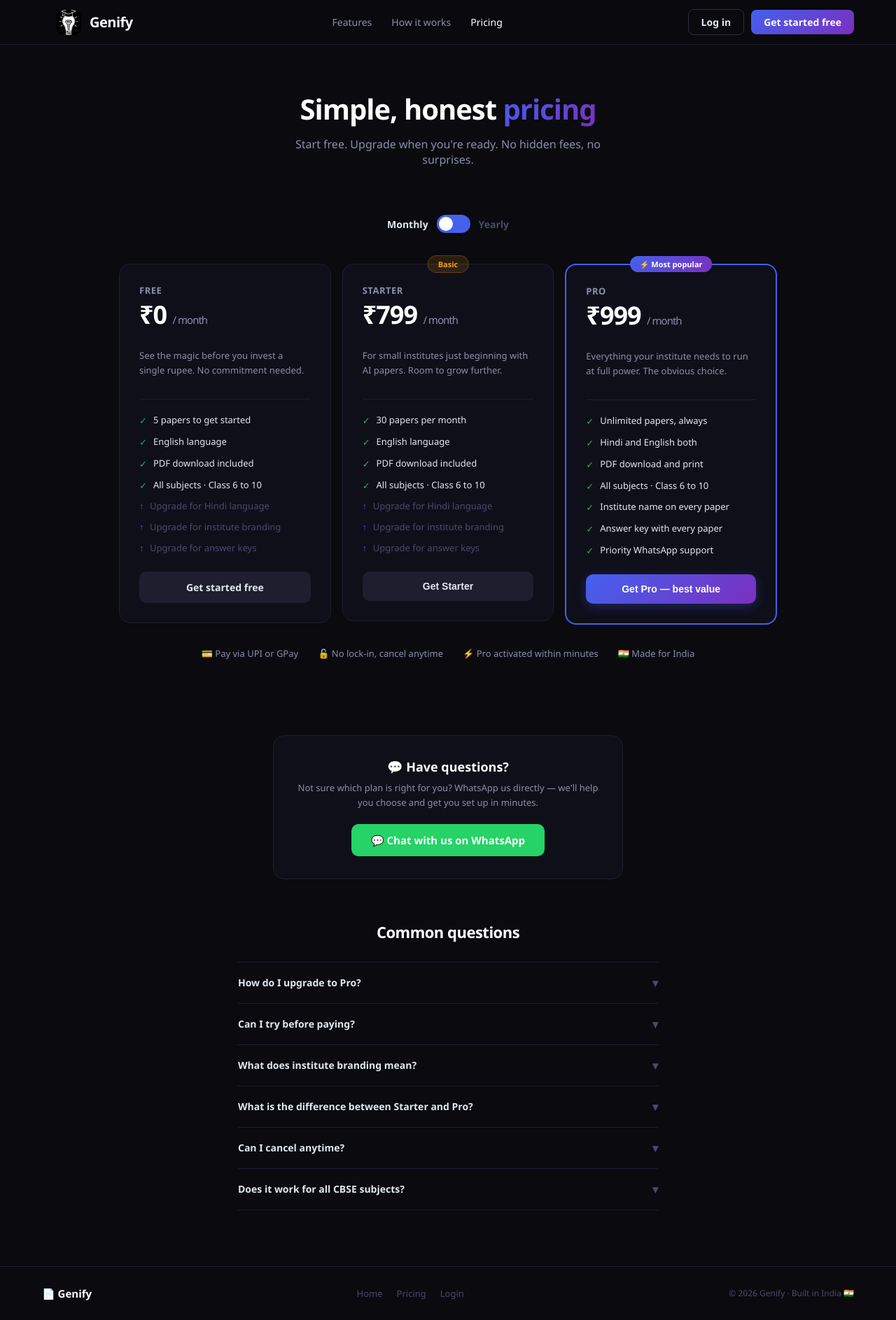
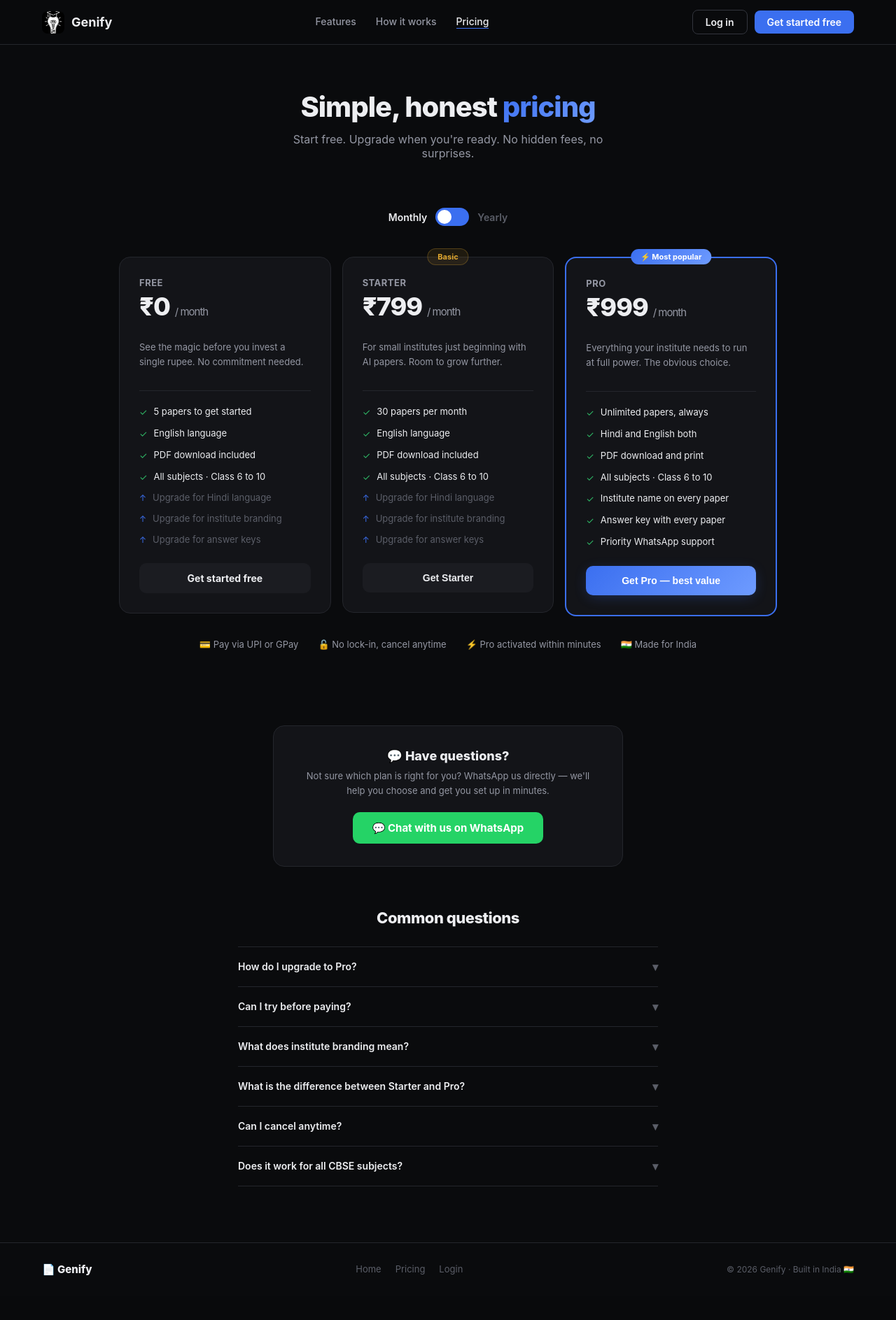
Before and after one commit to DEV-Sharmaa/Genify, a Flask app: page /pricing in a window 1280 px wide. Shown: the whole page at 70% size. After the commit the page ends 1824 px from the top, so only its background shows below. Run offline with Flask 3, Linux system fonts and the light colour scheme.

Commit message:
Update login, pricing UI and add google-cloud-storage backend

```diff
--- a/templates/pricing.html
+++ b/templates/pricing.html
@@ -4,92 +4,119 @@
     <title>Genify — Pricing</title>
     <style>
         *{box-sizing:border-box;margin:0;padding:0}
-        body{font-family:'Segoe UI',Arial,sans-serif;background:#0A0A0F;color:#E2E8F0;min-height:100vh}
-        nav{display:flex;align-items:center;justify-content:space-between;padding:0 60px;height:64px;border-bottom:1px solid #1E1E2E;background:rgba(10,10,15,0.95);backdrop-filter:blur(12px);position:sticky;top:0;z-index:100}
+        :root{
+            --bg:#0A0B0D;
+            --bg-soft:#131418;
+            --bg-sunken:#1B1C21;
+            --border:#24262C;
+            --border-strong:#33353D;
+            --text:#EDEEF1;
+            --text-muted:#9497A3;
+            --text-faint:#5B5E68;
+            --accent:#3B6FF0;
+            --accent-2:#6E9BFF;
+            --accent-soft:#3B6FF01A;
+            --accent-soft-strong:#3B6FF02E;
+            --success:#2FB866;
+            --success-soft:#2FB8661A;
+            --warning:#E0A72E;
+            --warning-soft:#E0A72E1A;
+            --danger:#F0533B;
+            --ease:cubic-bezier(.4,0,.2,1);
+        }
+        body{font-family:-apple-system,BlinkMacSystemFont,'Inter','Segoe UI',Arial,sans-serif;background:var(--bg);color:var(--text);min-height:100vh}
+        nav{display:flex;align-items:center;justify-content:space-between;padding:0 60px;height:64px;border-bottom:1px solid var(--border);background:rgba(10,11,13,0.85);backdrop-filter:blur(12px);position:sticky;top:0;z-index:100}
         .nav-logo{display:flex;align-items:center;gap:10px;text-decoration:none}
-        .nav-logo-icon{width:32px;height:32px;background:linear-gradient(135deg,#4361EE,#7B2FBE);border-radius:8px;display:flex;align-items:center;justify-content:center;font-size:15px;font-weight:800;color:#fff}
-        .nav-logo-text{font-size:18px;font-weight:800;color:#fff}
+        /* 32px everywhere — same size as the sidebar logo on dashboard/profile
+           and the nav logo on landing, so nothing looks bigger or smaller
+           from page to page. */
+        .nav-logo-icon{width:32px;height:32px;border-radius:8px;overflow:hidden;flex-shrink:0}
+        .nav-logo-icon img{width:100%;height:100%;object-fit:cover;display:block}
+        .nav-logo-text{font-size:18px;font-weight:700;color:var(--text)}
         .nav-links{display:flex;align-items:center;gap:28px}
-        .nav-links a{color:#8B8FA8;text-decoration:none;font-size:14px;font-weight:500;transition:color .2s}
-        .nav-links a:hover,.nav-links a.active{color:#fff}
+        .nav-links a{color:var(--text-muted);text-decoration:none;font-size:14px;font-weight:500;transition:color .15s var(--ease);position:relative;padding-bottom:2px}
+        .nav-links a::after{content:'';position:absolute;left:0;bottom:0;width:0;height:1.5px;background:var(--accent);transition:width .2s var(--ease)}
+        .nav-links a:hover::after,.nav-links a.active::after{width:100%}
+        .nav-links a:hover,.nav-links a.active{color:var(--text)}
         .nav-btns{display:flex;gap:10px;align-items:center}
-        .btn-outline{padding:8px 18px;border:1px solid #2D2D3D;border-radius:8px;color:#E2E8F0;text-decoration:none;font-size:14px;font-weight:600;transition:all .2s}
-        .btn-outline:hover{border-color:#4361EE;color:#4361EE}
-        .btn-primary{padding:8px 18px;border-radius:8px;background:linear-gradient(135deg,#4361EE,#7B2FBE);color:#fff;text-decoration:none;font-size:14px;font-weight:600;border:none;cursor:pointer}
+        .btn-outline{padding:8px 18px;border:1px solid var(--border-strong);border-radius:8px;color:var(--text);text-decoration:none;font-size:14px;font-weight:600;transition:all .15s var(--ease)}
+        .btn-outline:hover{border-color:var(--accent);color:var(--accent)}
+        .btn-primary{padding:8px 18px;border-radius:8px;background:var(--accent);color:#fff;text-decoration:none;font-size:14px;font-weight:600;border:none;cursor:pointer;transition:filter .15s var(--ease)}
+        .btn-primary:hover{filter:brightness(1.1)}
         .hero{text-align:center;padding:64px 20px 40px}
-        .hero h1{font-size:40px;font-weight:900;color:#fff;letter-spacing:-1px;margin-bottom:12px}
-        .hero h1 span{background:linear-gradient(135deg,#4361EE,#7B2FBE);-webkit-background-clip:text;-webkit-text-fill-color:transparent;background-clip:text}
-        .hero p{font-size:16px;color:#8B8FA8;max-width:480px;margin:0 auto}
+        .hero h1{font-size:40px;font-weight:800;color:var(--text);letter-spacing:-1px;margin-bottom:12px}
+        .hero h1 span{background:linear-gradient(135deg,var(--accent),var(--accent-2));-webkit-background-clip:text;-webkit-text-fill-color:transparent;background-clip:text}
+        .hero p{font-size:16px;color:var(--text-muted);max-width:480px;margin:0 auto}
         .toggle-wrap{display:flex;align-items:center;justify-content:center;gap:12px;margin:28px 0}
-        .toggle-label{font-size:14px;font-weight:600;color:#4A4A6A;transition:color .2s}
-        .toggle-label.on{color:#E2E8F0}
-        .toggle{width:48px;height:26px;border-radius:13px;background:#4361EE;border:none;cursor:pointer;position:relative;flex-shrink:0}
-        .toggle-dot{width:20px;height:20px;border-radius:50%;background:#fff;position:absolute;top:3px;left:3px;transition:left .25s}
+        .toggle-label{font-size:14px;font-weight:600;color:var(--text-faint);transition:color .2s var(--ease)}
+        .toggle-label.on{color:var(--text)}
+        .toggle{width:48px;height:26px;border-radius:13px;background:var(--accent);border:none;cursor:pointer;position:relative;flex-shrink:0}
+        .toggle-dot{width:20px;height:20px;border-radius:50%;background:#fff;position:absolute;top:3px;left:3px;transition:left .25s var(--ease)}
         .toggle.yearly .toggle-dot{left:25px}
-        .save-pill{background:#27AE6022;color:#27AE60;border:1px solid #27AE6033;font-size:12px;font-weight:700;padding:3px 10px;border-radius:20px;display:none}
+        .save-pill{background:var(--success-soft);color:var(--success);border:1px solid #2FB86633;font-size:12px;font-weight:700;padding:3px 10px;border-radius:20px;display:none}
         .save-pill.show{display:inline-block}
         .plans-wrap{max-width:980px;margin:0 auto;padding:0 20px 60px}
         .plans{display:grid;grid-template-columns:repeat(3,1fr);gap:16px;align-items:start}
-        .plan{background:#0F0F1A;border:1px solid #1E1E2E;border-radius:16px;padding:28px;position:relative;margin-top:16px;cursor:pointer;transition:transform .2s,border-color .2s,box-shadow .2s}
-.plan:hover{transform:translateY(-6px);border-color:#4361EE;box-shadow:0 8px 32px rgba(67,97,238,0.15)}
-.plan.featured{border:2px solid #4361EE}
-.plan.featured:hover{transform:translateY(-6px);box-shadow:0 8px 32px rgba(67,97,238,0.3)}
-        .popular-tag{position:absolute;top:-13px;left:50%;transform:translateX(-50%);background:linear-gradient(135deg,#4361EE,#7B2FBE);color:#fff;font-size:11px;font-weight:700;padding:4px 14px;border-radius:20px;white-space:nowrap}
-        .basic-tag{position:absolute;top:-13px;left:50%;transform:translateX(-50%);background:#F59E0B22;color:#F59E0B;border:1px solid #F59E0B44;font-size:11px;font-weight:700;padding:4px 14px;border-radius:20px;white-space:nowrap}
-        .plan-name{font-size:13px;font-weight:700;color:#8B8FA8;text-transform:uppercase;letter-spacing:0.5px;margin-bottom:8px}
-        .plan-price{font-size:36px;font-weight:900;color:#fff;letter-spacing:-1px;line-height:1;margin-bottom:4px}
-        .plan-price span{font-size:15px;color:#8B8FA8;font-weight:400}
-        .plan-per-year{font-size:12px;color:#4A4A6A;margin-bottom:8px;min-height:18px}
-        .plan-desc{font-size:13px;color:#8B8FA8;line-height:1.6;margin-bottom:20px;min-height:52px}
-        .plan-divider{border:none;border-top:1px solid #1E1E2E;margin-bottom:20px}
+        .plan{background:var(--bg-soft);border:1px solid var(--border);border-radius:16px;padding:28px;position:relative;margin-top:16px;cursor:pointer;transition:transform .2s var(--ease),border-color .2s var(--ease),box-shadow .2s var(--ease)}
+        .plan:hover{transform:translateY(-6px);border-color:var(--accent);box-shadow:0 8px 32px -8px #3B6FF04D}
+        .plan.featured{border:2px solid var(--accent)}
+        .plan.featured:hover{transform:translateY(-6px);box-shadow:0 12px 36px -8px #3B6FF066}
+        .popular-tag{position:absolute;top:-13px;left:50%;transform:translateX(-50%);background:linear-gradient(135deg,var(--accent),var(--accent-2));color:#fff;font-size:11px;font-weight:700;padding:4px 14px;border-radius:20px;white-space:nowrap}
+        .basic-tag{position:absolute;top:-13px;left:50%;transform:translateX(-50%);background:var(--warning-soft);color:var(--warning);border:1px solid #E0A72E44;font-size:11px;font-weight:700;padding:4px 14px;border-radius:20px;white-space:nowrap}
+        .plan-name{font-size:13px;font-weight:700;color:var(--text-muted);text-transform:uppercase;letter-spacing:0.5px;margin-bottom:8px}
+        .plan-price{font-size:36px;font-weight:800;color:var(--text);letter-spacing:-1px;line-height:1;margin-bottom:4px}
+        .plan-price span{font-size:15px;color:var(--text-muted);font-weight:400}
+        .plan-per-year{font-size:12px;color:var(--text-faint);margin-bottom:8px;min-height:18px}
+        .plan-desc{font-size:13px;color:var(--text-muted);line-height:1.6;margin-bottom:20px;min-height:52px}
+        .plan-divider{border:none;border-top:1px solid var(--border);margin-bottom:20px}
         .features{display:flex;flex-direction:column;gap:11px;margin-bottom:24px}
         .feat{display:flex;align-items:flex-start;gap:9px;font-size:13px;line-height:1.45}
-        .feat-yes{color:#27AE60;flex-shrink:0;margin-top:1px}
-        .feat-up{color:#4361EE;flex-shrink:0;margin-top:1px;font-size:12px}
-        .feat-txt{color:#E2E8F0}
-        .feat-txt.soft{color:#4A4A6A}
-        .plan-cta{width:100%;padding:13px;border-radius:10px;font-size:14px;font-weight:700;cursor:pointer;transition:all .2s;border:none;text-align:center;display:block;text-decoration:none}
-        .cta-ghost{background:#1E1E2E;color:#E2E8F0}
-        .cta-ghost:hover{background:#2D2D3D}
-        .cta-filled{background:linear-gradient(135deg,#4361EE,#7B2FBE);color:#fff;box-shadow:0 4px 16px rgba(67,97,238,0.3)}
-        .cta-filled:hover{transform:translateY(-1px);box-shadow:0 6px 20px rgba(67,97,238,0.4)}
+        .feat-yes{color:var(--success);flex-shrink:0;margin-top:1px}
+        .feat-up{color:var(--accent);flex-shrink:0;margin-top:1px;font-size:12px}
+        .feat-txt{color:var(--text)}
+        .feat-txt.soft{color:var(--text-faint)}
+        .plan-cta{width:100%;padding:13px;border-radius:10px;font-size:14px;font-weight:700;cursor:pointer;transition:all .2s var(--ease);border:none;text-align:center;display:block;text-decoration:none}
+        .cta-ghost{background:var(--bg-sunken);color:var(--text)}
+        .cta-ghost:hover{background:var(--border)}
+        .cta-filled{background:linear-gradient(135deg,var(--accent),var(--accent-2));color:#fff;box-shadow:0 4px 20px -4px #3B6FF055}
+        .cta-filled:hover{transform:translateY(-1px);box-shadow:0 8px 26px -4px #3B6FF077}
         .value-row{display:flex;justify-content:center;gap:28px;flex-wrap:wrap;padding:0 20px 48px;max-width:960px;margin:0 auto}
-        .value{display:flex;align-items:center;gap:8px;font-size:13px;color:#8B8FA8}
+        .value{display:flex;align-items:center;gap:8px;font-size:13px;color:var(--text-muted)}
         .faq-wrap{max-width:640px;margin:0 auto;padding:0 20px 80px}
-        .faq-title{font-size:22px;font-weight:800;color:#fff;text-align:center;letter-spacing:-0.5px;margin-bottom:28px}
-        .faq-item{border-top:1px solid #1E1E2E;padding:18px 0;cursor:pointer}
-        .faq-item:last-child{border-bottom:1px solid #1E1E2E}
-        .faq-q{display:flex;align-items:center;justify-content:space-between;font-size:14px;font-weight:600;color:#E2E8F0}
-        .faq-arrow{color:#4A4A6A;transition:transform .2s;font-size:16px}
-        .faq-a{font-size:13px;color:#8B8FA8;line-height:1.7;margin-top:12px;display:none}
+        .faq-title{font-size:22px;font-weight:800;color:var(--text);text-align:center;letter-spacing:-0.5px;margin-bottom:28px}
+        .faq-item{border-top:1px solid var(--border);padding:18px 0;cursor:pointer}
+        .faq-item:last-child{border-bottom:1px solid var(--border)}
+        .faq-q{display:flex;align-items:center;justify-content:space-between;font-size:14px;font-weight:600;color:var(--text)}
+        .faq-arrow{color:var(--text-faint);transition:transform .2s var(--ease);font-size:16px}
+        .faq-a{font-size:13px;color:var(--text-muted);line-height:1.7;margin-top:12px;display:none}
         .faq-item.open .faq-arrow{transform:rotate(180deg)}
         .faq-item.open .faq-a{display:block}
-        .whatsapp-section{background:#0F0F1A;border:1px solid #1E1E2E;border-radius:16px;padding:32px;text-align:center;max-width:500px;margin:0 auto 60px}
-        .whatsapp-section h3{font-size:18px;font-weight:800;color:#fff;margin-bottom:8px}
-        .whatsapp-section p{font-size:13px;color:#8B8FA8;margin-bottom:20px;line-height:1.6}
-        .whatsapp-btn{display:inline-flex;align-items:center;gap:10px;padding:13px 28px;border-radius:10px;background:#25D366;color:#fff;font-size:15px;font-weight:700;border:none;cursor:pointer;transition:all .2s;text-decoration:none}
+        .whatsapp-section{background:var(--bg-soft);border:1px solid var(--border);border-radius:16px;padding:32px;text-align:center;max-width:500px;margin:0 auto 60px}
+        .whatsapp-section h3{font-size:18px;font-weight:800;color:var(--text);margin-bottom:8px}
+        .whatsapp-section p{font-size:13px;color:var(--text-muted);margin-bottom:20px;line-height:1.6}
+        .whatsapp-btn{display:inline-flex;align-items:center;gap:10px;padding:13px 28px;border-radius:10px;background:#25D366;color:#fff;font-size:15px;font-weight:700;border:none;cursor:pointer;transition:all .2s var(--ease);text-decoration:none}
         .whatsapp-btn:hover{transform:translateY(-1px);box-shadow:0 4px 16px rgba(37,211,102,0.3)}
-        footer{border-top:1px solid #1E1E2E;padding:28px 60px;display:flex;align-items:center;justify-content:space-between}
-        .footer-logo{font-size:15px;font-weight:800;color:#fff}
+        footer{border-top:1px solid var(--border);padding:28px 60px;display:flex;align-items:center;justify-content:space-between}
+        .footer-logo{font-size:15px;font-weight:800;color:var(--text)}
         .footer-links{display:flex;gap:20px}
-        .footer-links a{color:#4A4A6A;text-decoration:none;font-size:13px}
-        .footer-copy{font-size:12px;color:#4A4A6A}
+        .footer-links a{color:var(--text-faint);text-decoration:none;font-size:13px}
+        .footer-copy{font-size:12px;color:var(--text-faint)}
 
         /* ── MODAL ── */
-        .modal-overlay{display:none;position:fixed;top:0;left:0;width:100%;height:100%;background:rgba(0,0,0,0.7);z-index:1000;align-items:center;justify-content:center}
+        .modal-overlay{display:none;position:fixed;top:0;left:0;width:100%;height:100%;background:rgba(6,7,9,0.65);backdrop-filter:blur(4px);z-index:1000;align-items:center;justify-content:center}
         .modal-overlay.show{display:flex}
-        .modal{background:#0F0F1A;border:1px solid #2D2D3D;border-radius:20px;padding:36px;max-width:440px;width:90%;text-align:center}
+        .modal{background:var(--bg-soft);border:1px solid var(--border-strong);border-radius:20px;padding:36px;max-width:440px;width:90%;text-align:center;box-shadow:0 24px 60px rgba(0,0,0,0.5)}
         .modal-icon{font-size:36px;margin-bottom:14px}
-        .modal h2{font-size:20px;font-weight:800;color:#fff;margin-bottom:8px}
-        .modal p{font-size:13px;color:#8B8FA8;margin-bottom:20px;line-height:1.6}
-        .modal-steps{text-align:left;background:#1A1A2E;border-radius:10px;padding:16px 20px;margin-bottom:20px}
-        .modal-step{display:flex;gap:12px;align-items:flex-start;margin-bottom:12px;font-size:13px;color:#E2E8F0}
+        .modal h2{font-size:20px;font-weight:800;color:var(--text);margin-bottom:8px}
+        .modal p{font-size:13px;color:var(--text-muted);margin-bottom:20px;line-height:1.6}
+        .modal-steps{text-align:left;background:var(--bg-sunken);border-radius:10px;padding:16px 20px;margin-bottom:20px}
+        .modal-step{display:flex;gap:12px;align-items:flex-start;margin-bottom:12px;font-size:13px;color:var(--text)}
         .modal-step:last-child{margin-bottom:0}
-        .step-num{width:22px;height:22px;border-radius:50%;background:#4361EE;color:#fff;font-size:11px;font-weight:700;display:flex;align-items:center;justify-content:center;flex-shrink:0;margin-top:1px}
-        .modal-wa-btn{width:100%;padding:13px;border-radius:10px;background:#25D366;color:#fff;font-size:14px;font-weight:700;border:none;cursor:pointer;margin-bottom:10px;transition:all .2s}
+        .step-num{width:22px;height:22px;border-radius:50%;background:var(--accent);color:#fff;font-size:11px;font-weight:700;display:flex;align-items:center;justify-content:center;flex-shrink:0;margin-top:1px}
+        .modal-wa-btn{width:100%;padding:13px;border-radius:10px;background:#25D366;color:#fff;font-size:14px;font-weight:700;border:none;cursor:pointer;margin-bottom:10px;transition:all .2s var(--ease)}
         .modal-wa-btn:hover{transform:translateY(-1px)}
-        .modal-close-btn{width:100%;padding:10px;border-radius:10px;background:transparent;border:1px solid #2D2D3D;color:#8B8FA8;font-size:14px;cursor:pointer}
-        .modal-close-btn:hover{background:#1E1E2E}
+        .modal-close-btn{width:100%;padding:10px;border-radius:10px;background:transparent;border:1px solid var(--border-strong);color:var(--text-muted);font-size:14px;cursor:pointer}
+        .modal-close-btn:hover{background:var(--bg-sunken)}
     </style>
 </head>
 <body>
@@ -97,12 +124,8 @@
 <!-- NAV -->
 <nav>
     <a href="/" class="nav-logo">
-        <div class="sidebar-logo" style="display: flex; align-items: center; gap: 12px; padding: 16px 20px;">
-    <img src="{{ url_for('static', filename='logo.jpeg') }}"
-         alt="Genify"
-         style="width: 36px; height: 36px; border-radius: 10px; object-fit: cover;">
-    <span style="font-size: 20px; font-weight: 700; color: #ffffff; letter-spacing: -0.5px;">Genify</span>
-        </div>
+        <div class="nav-logo-icon"><img src="{{ url_for('static', filename='logo.jpeg') }}" alt="Genify"></div>
+        <span class="nav-logo-text">Genify</span>
     </a>
     <div class="nav-links">
         <a href="/#features">Features</a>
@@ -111,7 +134,7 @@
     </div>
     <div class="nav-btns">
         {% if user %}
-            <span style="font-size:13px;color:#8B8FA8">👋 {{ user.name.split()[0] }}</span>
+            <span style="font-size:13px;color:var(--text-muted)">👋 {{ user.name.split()[0] }}</span>
             <a href="/dashboard" class="btn-primary">Dashboard</a>
         {% else %}
             <a href="/login" class="btn-outline">Log in</a>
@@ -141,7 +164,7 @@
     <div class="plans">
 
         <!-- FREE -->
-        <div class="plan" onclick="window.location.href='/login'"style="cursor:pointer">
+        <div class="plan" onclick="window.location.href='/login'" style="cursor:pointer">
             <div class="plan-name">Free</div>
             <div class="plan-price">₹0 <span>/ month</span></div>
             <div class="plan-per-year"></div>
```
Also changed, not shown: requirements.txt (+5 -4 lines), templates/login.html (+66 -48 lines).
